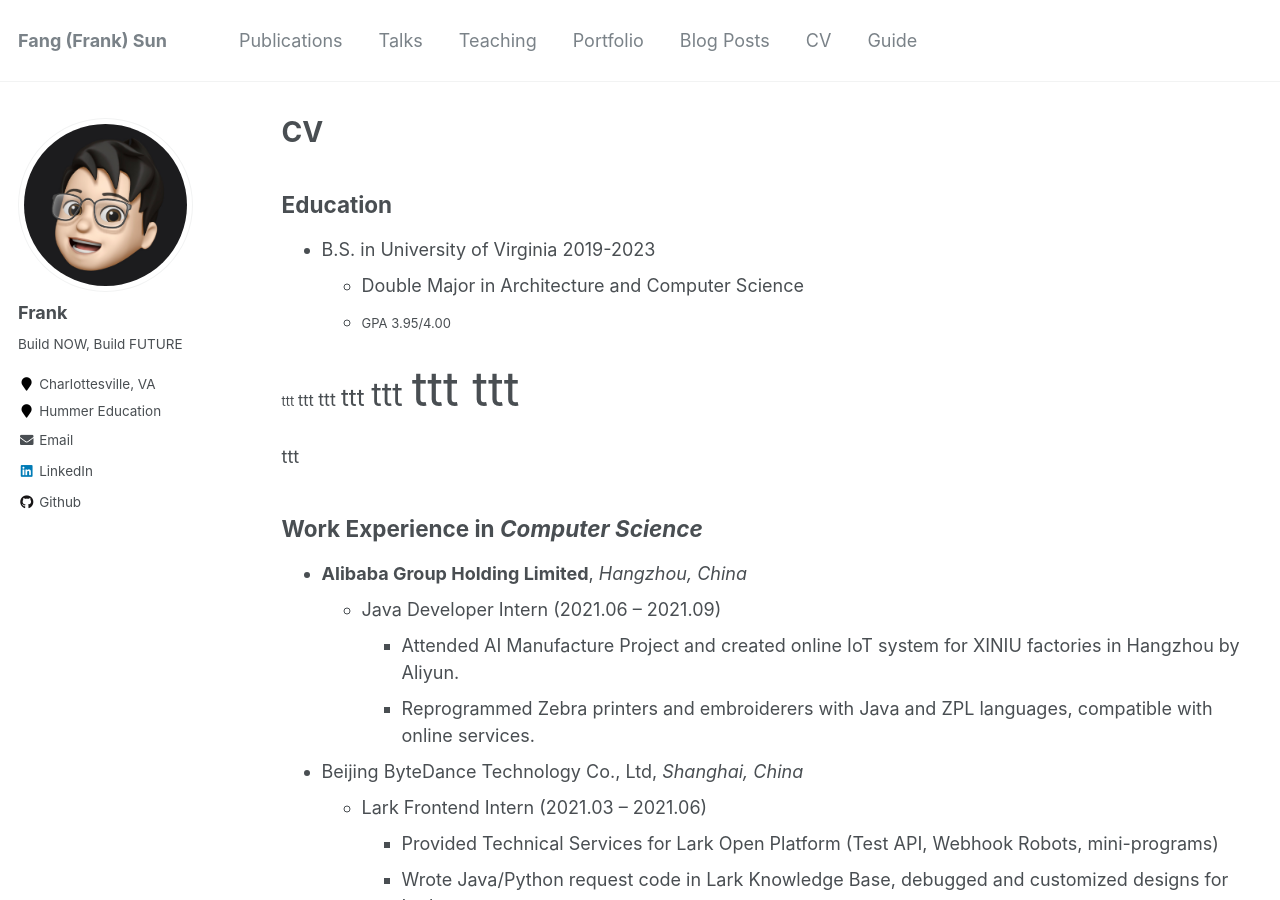
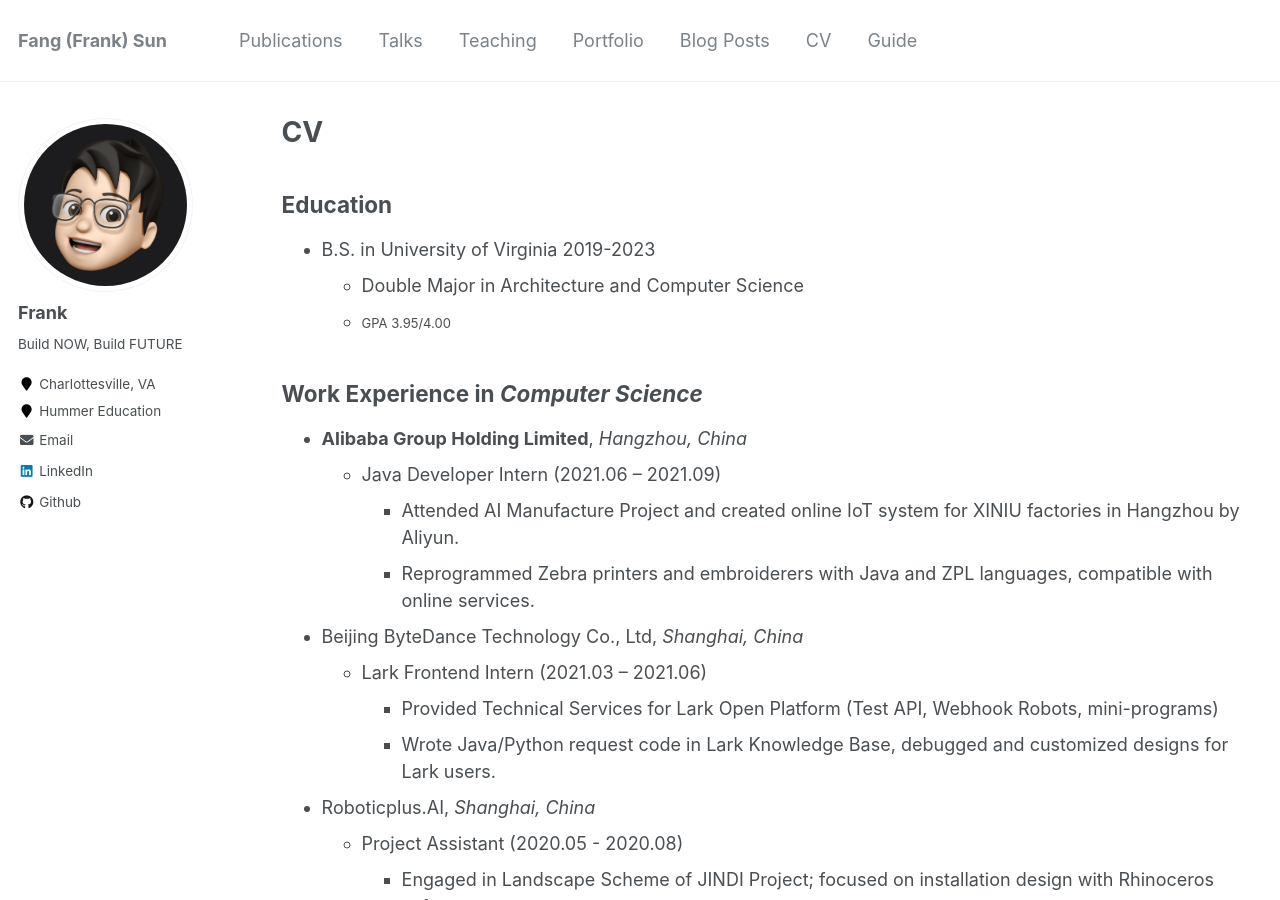
Before and after one commit to FangFrankSun/AcademicPage, a Jekyll site: the page built from _pages/cv.md, in a window 1280 px wide and 900 px high. Built offline with Jekyll 4.4.1, drawn with Linux system fonts in a browser that asks for light colours.

Commit message:
Update cv.md

```diff
--- a/_pages/cv.md
+++ b/_pages/cv.md
@@ -14,16 +14,6 @@ Education
 * B.S. in University of Virginia 2019-2023
   * Double Major in Architecture and Computer Science
   * <font size = 2>GPA 3.95/4.00</font>
-
-<font size = 2> ttt </font>
-<font size = 3> ttt </font>
-<font size = 4> ttt </font>
-<font size = 5> ttt </font>
-<font size = 6> ttt </font>
-<font size = 7> ttt </font>
-<font size = 8> ttt </font>
-ttt
-
 
 Work Experience in *Computer Science*
 ---
```
